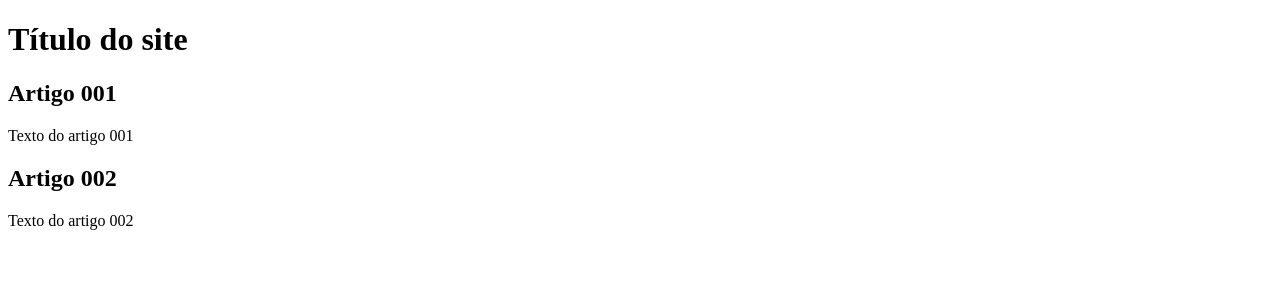
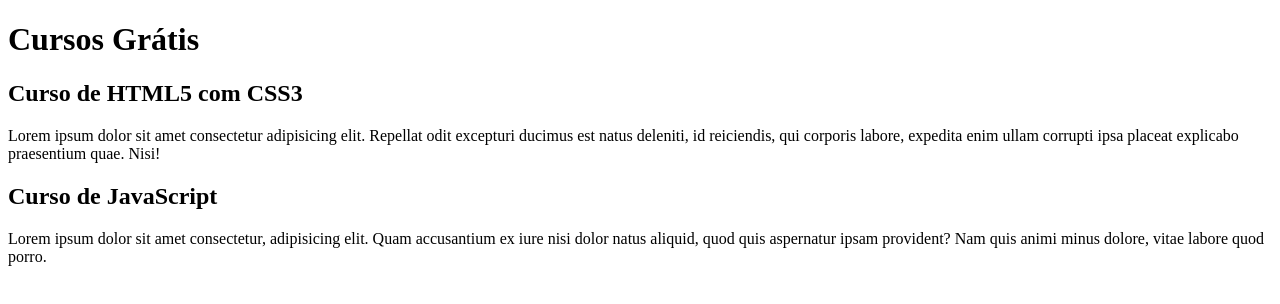
Before and after one commit to fbragas/projeto-site, a plain HTML site: page index.html in a window 1280 px wide. Drawn offline with Linux system fonts and the light colour scheme.

Commit message:
Comecei a escrever o conteúdo

```diff
--- a/index.html
+++ b/index.html
@@ -9,16 +9,16 @@
 <body>
     <main>
         <header>
-            <h1>Título do site</h1>
+            <h1>Cursos Grátis</h1>
         </header>
 
         <article>
-            <h2>Artigo 001</h2>
-            <p>Texto do artigo 001</p>
+            <h2>Curso de HTML5 com CSS3</h2>
+            <p>Lorem ipsum dolor sit amet consectetur adipisicing elit. Repellat odit excepturi ducimus est natus deleniti, id reiciendis, qui corporis labore, expedita enim ullam corrupti ipsa placeat explicabo praesentium quae. Nisi!</p>
         </article>
         <article>
-            <h2>Artigo 002</h2>
-            <p>Texto do artigo 002</p>
+            <h2>Curso de JavaScript</h2>
+            <p>Lorem ipsum dolor sit amet consectetur, adipisicing elit. Quam accusantium ex iure nisi dolor natus aliquid, quod quis aspernatur ipsam provident? Nam quis animi minus dolore, vitae labore quod porro.</p>
         </article>
     </main>
 
```
